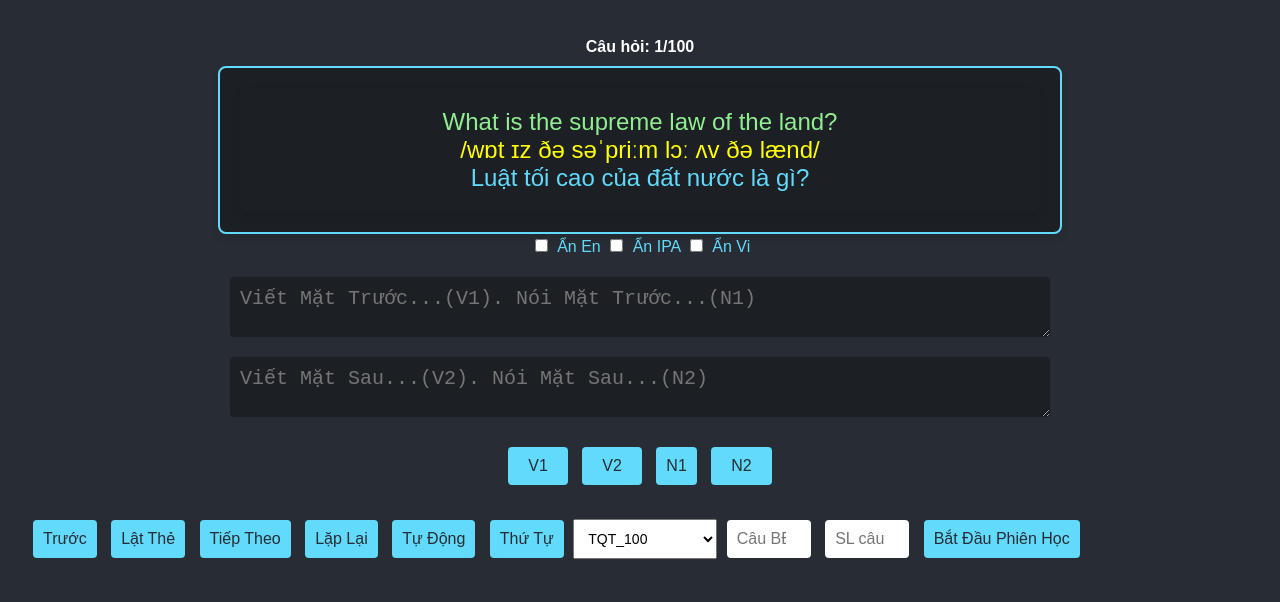
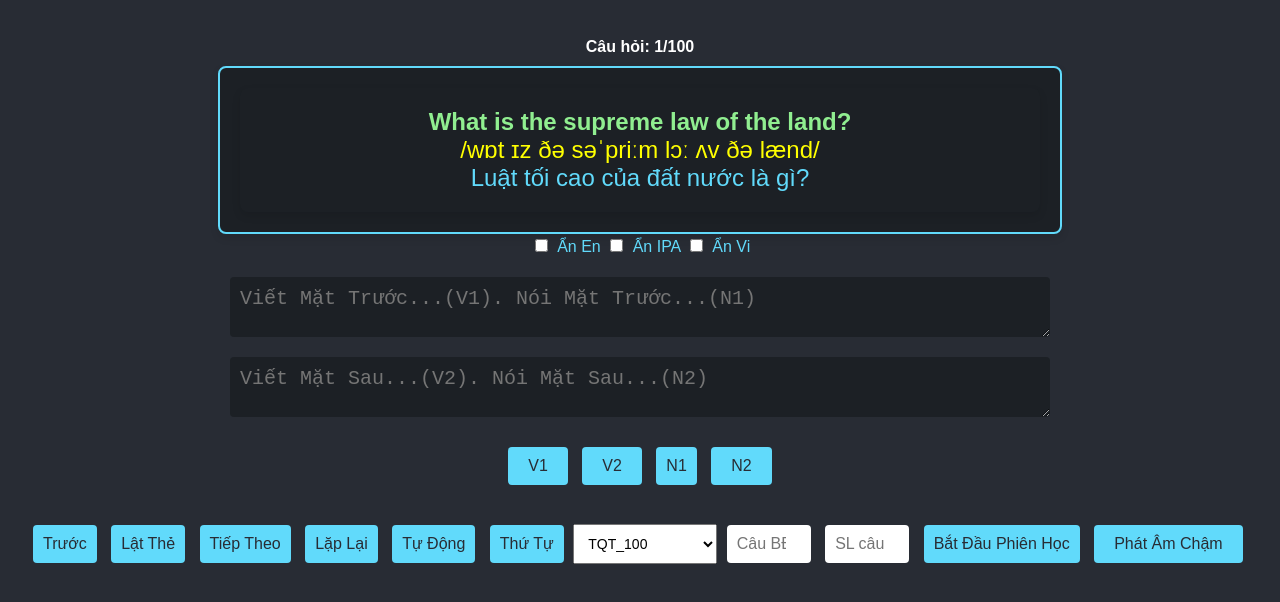
Before and after one commit to nguyensunone/my_test_app, a plain HTML site: page json_test_offline.html in a window 1280 px wide. Drawn offline with nearby package versions, Linux system fonts and the light colour scheme.

Commit message:
Update json_test_offline.html

```diff
--- a/json_test_offline.html
+++ b/json_test_offline.html
@@ -31,13 +31,13 @@
         }
         .term {
             color: lightgreen;
-            font-weight:
+            font-weight: bold;
         }
         .ipa {
             color: yellow;
         }
         .vietnamese {
-            color: lightblue;
+            color: #61dafb;
         }
         .example {
             color: lightgreen;
@@ -131,14 +131,13 @@
             text-align: left;
             border-radius: 8px;
             font-size: 18px;
-            font-weight:
+            font-weight: bold;
             color: #ffffff;
             background-color: #f44336;
             box-shadow: 0 4px 8px rgba(0, 0, 0, 0.2);
             max-width: 80%;
             z-index: 1000;
         }
-
 
         #recognizedSpeech {
             color: #61dafb;
@@ -170,6 +169,20 @@
     	    color: lightgreen;
             font-weight: bold;
     	    font-size: 20px;
+	    }
+        #slowPronunciationButton {
+            background-color: #61dafb;
+            color: #282c34;
+            cursor: pointer;
+            transition: background-color 0.3s;
+            padding: 10px 20px;
+            font-size: 16px;
+            border: none;
+            border-radius: 4px;
+            margin: 10px 5px;
+        }
+        #slowPronunciationButton:hover {
+            background-color: #21a1f1;
         }
     </style>
 </head>
@@ -209,10 +222,6 @@
     <button id="speakCheckButton" onclick="startSpeechRecognition()">N2</button>
 </div>
 
-
-
-
-
 <div class="controls"></div>
 <button onclick="prevWord()">Trước</button>
 <button onclick="flipCard()">Lật Thẻ</button>
@@ -227,6 +236,7 @@
 <input type="number" id="startQuestion" placeholder="Câu BĐ" min="1" max="138">
 <input type="number" id="questionCount" placeholder="SL câu" min="1" max="138">
 <button onclick="startSession()">Bắt Đầu Phiên Học</button>
+<button id="slowPronunciationButton" onclick="toggleSlowPronunciation()">Phát Âm Chậm</button>
 
 <script src="https://cdnjs.cloudflare.com/ajax/libs/howler/2.2.3/howler.min.js"></script>
 <script src="https://cdnjs.cloudflare.com/ajax/libs/xlsx/0.16.9/xlsx.full.min.js"></script>
@@ -468,6 +478,19 @@
         }, 2000);
     }
 
+    let isSlowPronunciation = false; // Biến để theo dõi trạng thái phát âm chậm
+
+function toggleSlowPronunciation() {
+    isSlowPronunciation = !isSlowPronunciation;
+    const button = document.getElementById('slowPronunciationButton');
+    button.innerText = isSlowPronunciation ? "Tắt Phát Âm Chậm" : "Phát Âm Chậm";
+    if (isSlowPronunciation) {
+        alert("Chế độ phát âm chậm đã bật.");
+    } else {
+        alert("Chế độ phát âm chậm đã tắt.");
+    }
+}
+
 function playPronunciation(text) {
     currentPronunciationText = text; // Lưu lại câu vừa phát âm
     if (audio) {
@@ -482,6 +505,7 @@
         audio = new Howl({
             src: [audioFilePath],
             html5: true,
+            rate: isSlowPronunciation ? 0.80 : 1, // Điều chỉnh tốc độ phát
             onend: function () {
                 if (autoFlip) {
                     autoFlipLogic();
```
Lines whose indentation alone changed are shown as unchanged.
